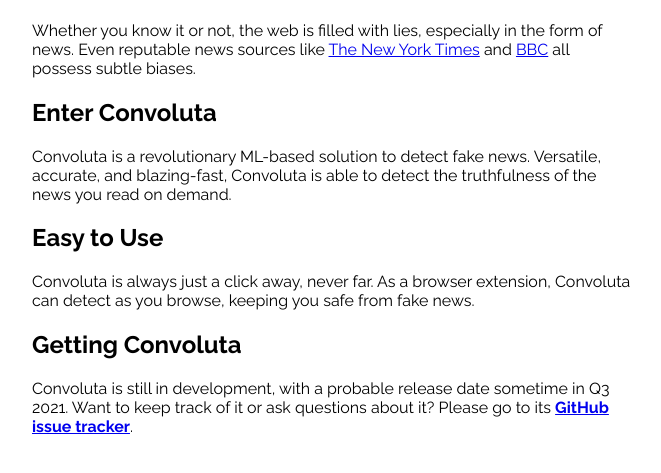
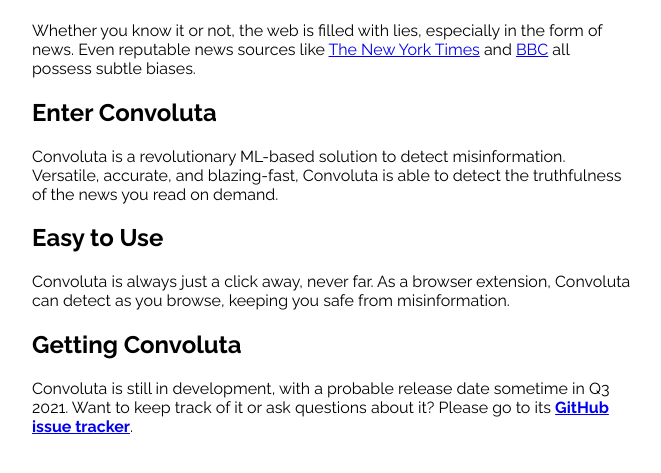
Before and after one commit to convoluta/convoluta.github.io, a plain HTML site: page index.html in a window 1280 px wide. Shown: the part 263-736 px from the top of the page, without its empty margins (308-969 px from the left). Drawn offline with Linux system fonts and the light colour scheme.

Commit message:
Compile files

```diff
--- a/index.html
+++ b/index.html
@@ -20,9 +20,9 @@
         <h1>Finding the Truth in an Internet of Lies</h1>
 <p>Whether you know it or not, the web is filled with lies, especially in the form of news. Even reputable news sources like <a href="https://www.nytimes.com">The New York Times</a> and <a href="https://www.bbc.com">BBC</a> all possess subtle biases.</p>
 <h2>Enter Convoluta</h2>
-<p>Convoluta is a revolutionary ML-based solution to detect fake news. Versatile, accurate, and blazing-fast, Convoluta is able to detect the truthfulness of the news you read on demand.</p>
+<p>Convoluta is a revolutionary ML-based solution to detect misinformation. Versatile, accurate, and blazing-fast, Convoluta is able to detect the truthfulness of the news you read on demand.</p>
 <h2>Easy to Use</h2>
-<p>Convoluta is always just a click away, never far. As a browser extension, Convoluta can detect as you browse, keeping you safe from fake news.</p>
+<p>Convoluta is always just a click away, never far. As a browser extension, Convoluta can detect as you browse, keeping you safe from misinformation.</p>
 <h2>Getting Convoluta</h2>
 <p>Convoluta is still in development, with a probable release date sometime in Q3 2021. Want to keep track of it or ask questions about it? Please go to its <strong><a href="https://github.com/convoluta/convoluta.github.io/issues">GitHub issue tracker</a></strong>.</p>
 
```
